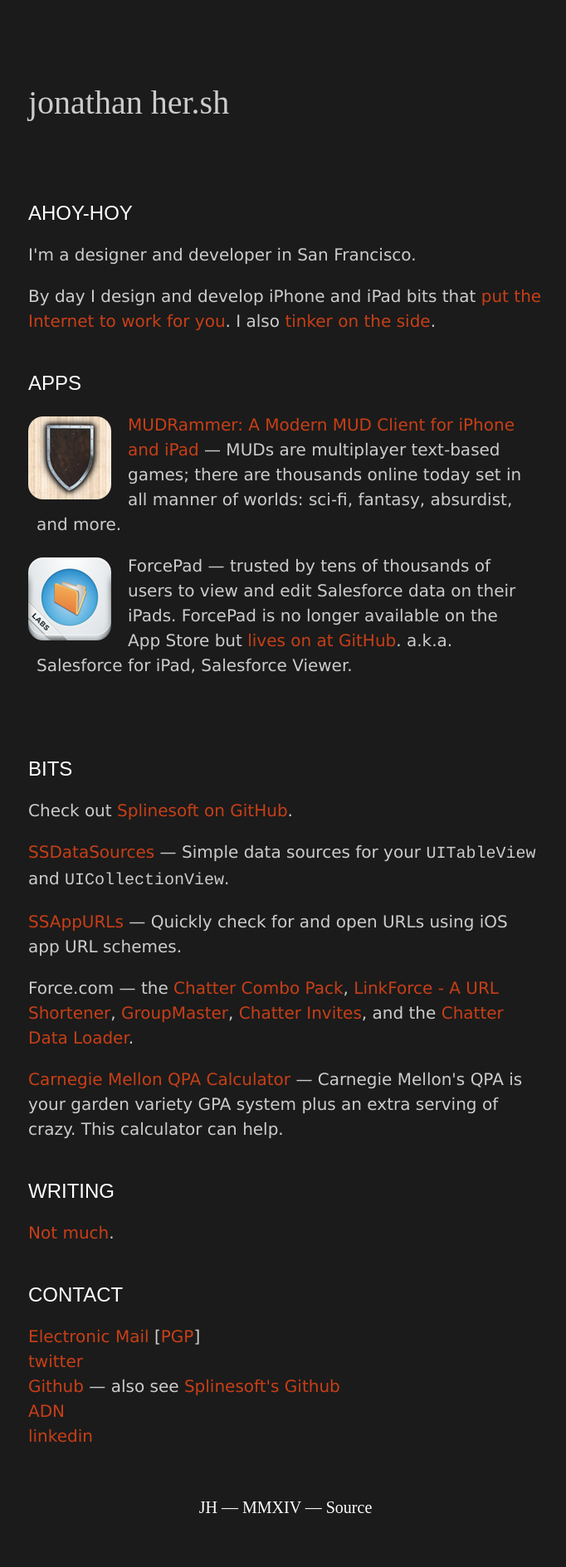
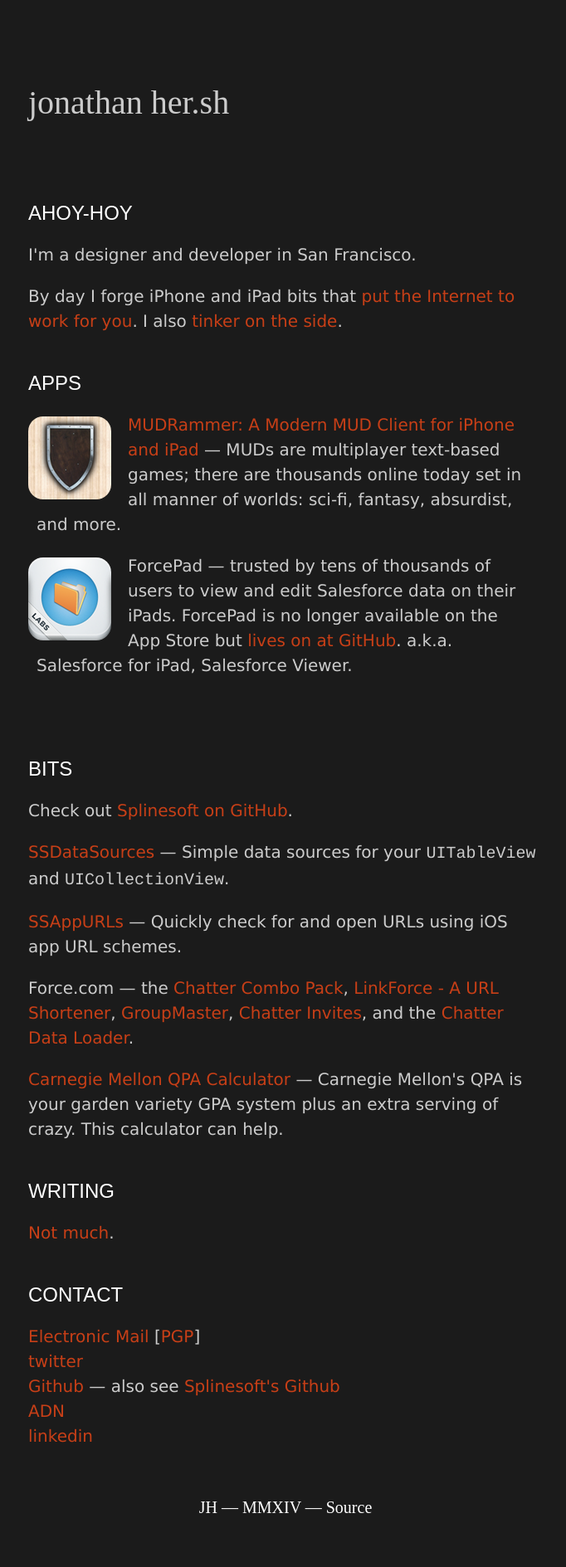
Before and after one commit to jhersh/her.sh, a Jekyll site: the page built from index.html, in a window 1280 px wide. Shown: the whole page at 83% size, without its empty margins (296-978 px from the left). Built offline with Jekyll 4.4.1, drawn with Linux system fonts in a browser that asks for light colours.

Commit message:
update intro

```diff
--- a/index.html
+++ b/index.html
@@ -6,7 +6,7 @@
 <p class="heading"><a href="https://en.wiktionary.org/wiki/ahoy-hoy">Ahoy-hoy</a></p>
 
 <p>I'm a designer and developer in San Francisco.</p>
-<p>By day I design and develop iPhone and iPad bits that <a href="https://ifttt.com">put the Internet to work for you</a>. I also <a href="{{ site.splinesoft }}">tinker on the side</a>.</p>
+<p>By day I forge iPhone and iPad bits that <a href="https://ifttt.com">put the Internet to work for you</a>. I also <a href="{{ site.splinesoft }}">tinker on the side</a>.</p>
 
 <p class="heading">Apps</p>
 
```
